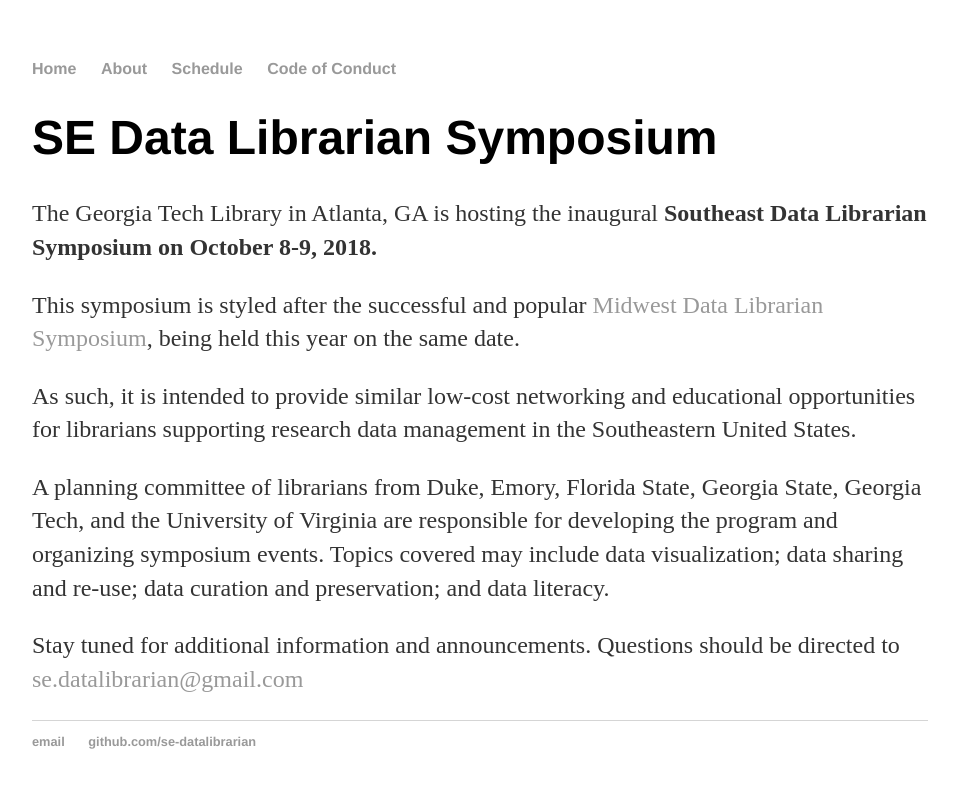
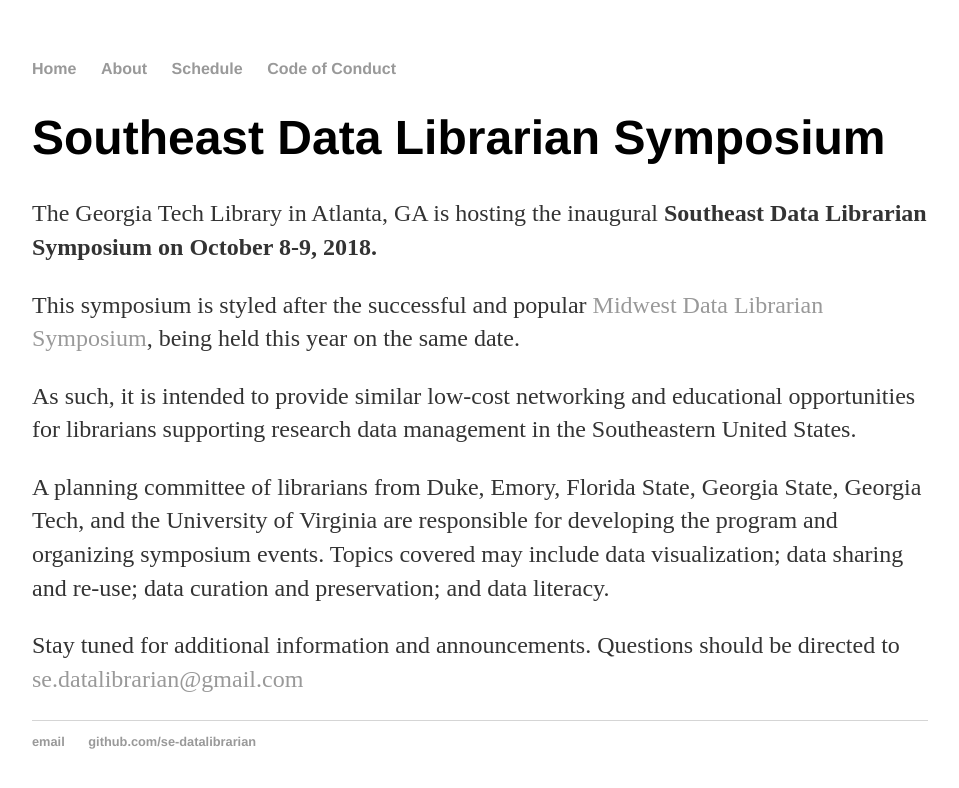
Before and after one commit to se-datalibrarian/test, a Jekyll site: the page built from index.html, in a window 1280 px wide. Shown: the top 788 px of the page, without its empty margins (160-1119 px from the left). Built offline with Jekyll 4.4.1, drawn with Linux system fonts in a browser that asks for light colours.

Commit message:
Updated via the Open Science Framework

```diff
--- a/index.html
+++ b/index.html
@@ -5,7 +5,7 @@
 
 ---
     		<div class="blurb">
-			<h1>SE Data Librarian Symposium</h1>
+			<h1>Southeast Data Librarian Symposium</h1>
 				<p>
 The Georgia Tech Library in Atlanta, GA is hosting the inaugural <strong>Southeast Data Librarian Symposium on October 8-9, 2018.</strong></P>
  <p>
```
